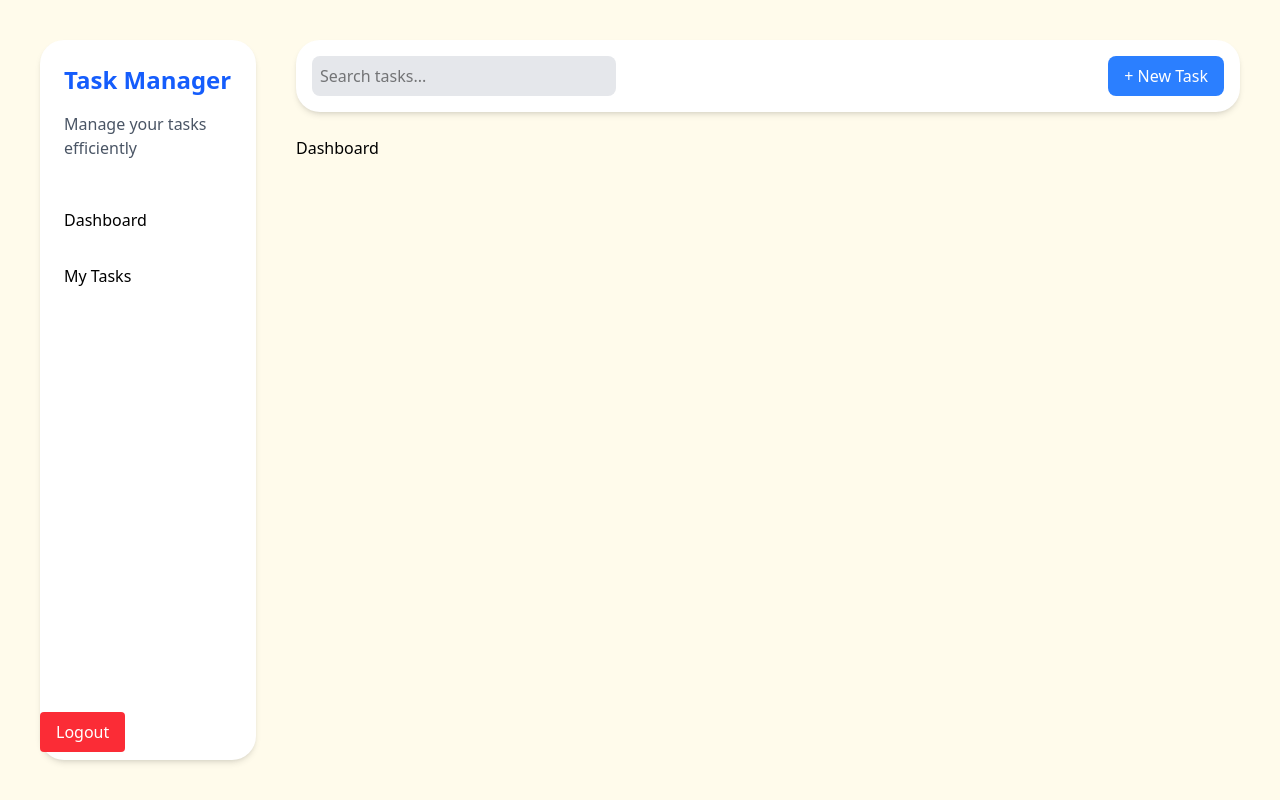
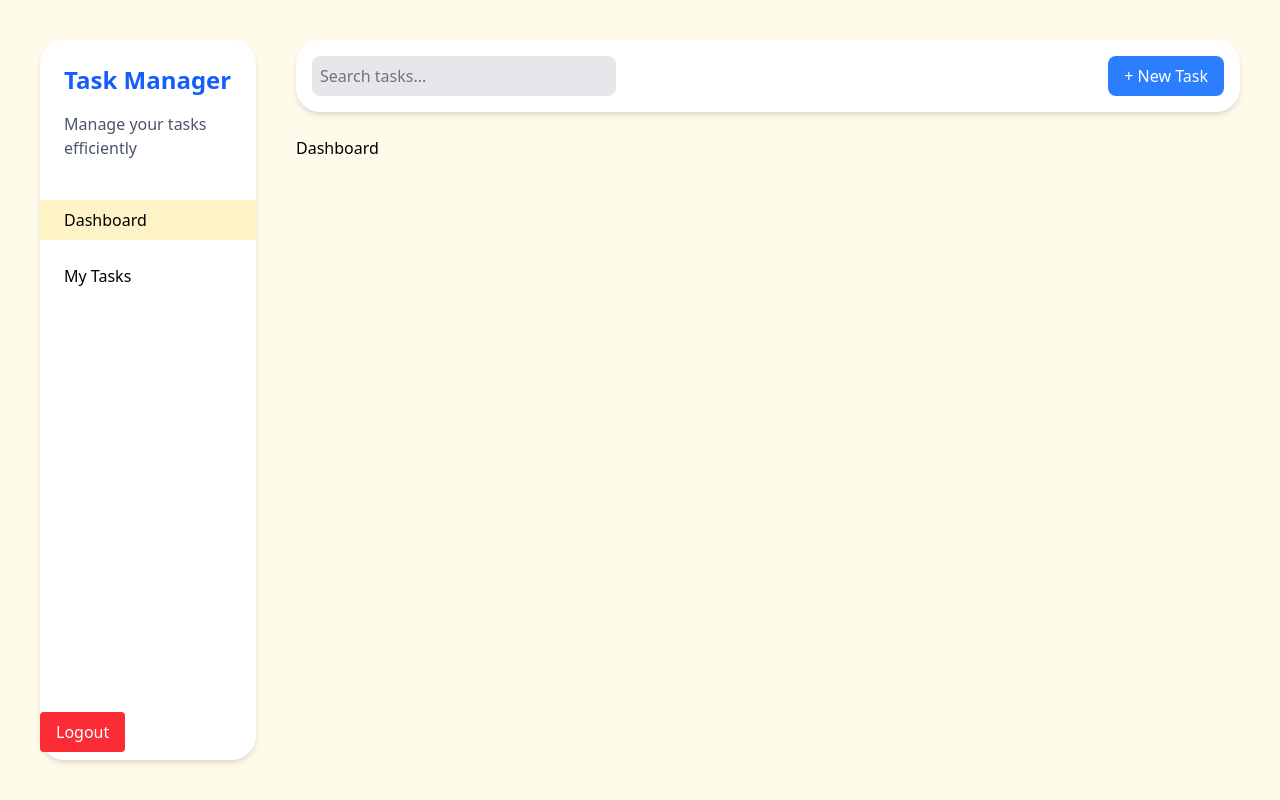
Before and after one commit to Safdari10/task-manager, a Next.js app in the folder frontend/: page /dashboard in a window 1280 px wide. Built offline with nearby package versions, Linux system fonts and the light colour scheme.

Commit message:
Refactor button classes in SidePanel for active tab highlighting

```diff
--- a/frontend/src/app/dashboard/components/SidePanel.tsx
+++ b/frontend/src/app/dashboard/components/SidePanel.tsx
@@ -16,12 +16,16 @@ const SidePanel = ({ openTab, setOpenTab }: SidePanelProps) => {
         <div className="flex flex-col items-center justify-center gap-4 w-full">
           <button
             onClick={() => setOpenTab("dashboard")}
-            className="w-full text-left py-2 px-6 active:bg-amber-200 cursor-pointer">
+            className={`w-full text-left py-2 px-6 cursor-pointer ${
+              openTab === "dashboard" ? "bg-amber-100" : ""
+            }`}>
             Dashboard
           </button>
           <button
             onClick={() => setOpenTab("myTasks")}
-            className="w-full text-left py-2 px-6 active:bg-amber-200 cursor-pointer">
+            className={`w-full text-left py-2 px-6 cursor-pointer ${
+              openTab === "myTasks" ? "bg-amber-100" : ""
+            }`}>
             My Tasks
           </button>
         </div>
```
